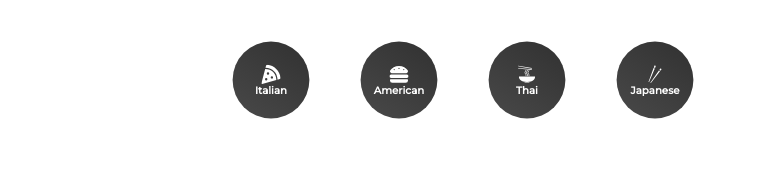
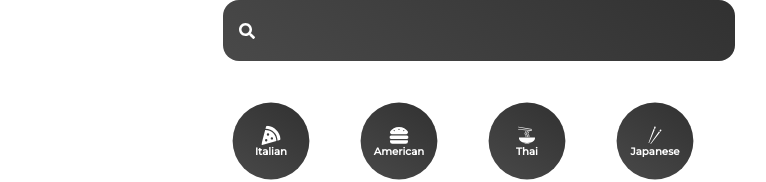
Before and after one commit to khanhhoa20/deliciousss, a React (Create React App) app: page / in a window 1280 px wide. Shown: the top 182 px of the page, without its empty margins (161-927 px from the left). Built offline with nearby package versions, Linux system fonts and the light colour scheme; no server answers.

Commit message:
search component

```diff
--- a/src/App.js
+++ b/src/App.js
@@ -1,11 +1,13 @@
 import Category from "./components/Category";
 import Pages from "./pages/Pages";
 import { BrowserRouter } from 'react-router-dom'
+import Search from "./components/Search";
 
 function App() {
   return (
     <div className="App">
       <BrowserRouter>
+        <Search />
         <Category />
         <Pages />
       </BrowserRouter>
--- a/src/components/Search.jsx
+++ b/src/components/Search.jsx
@@ -1,11 +1,57 @@
 import styled from "styled-components"
 import { useState } from 'react';
 import { FaSearch } from 'react-icons/fa'
+import { useNavigate } from 'react-router-dom'
 
 function Search() {
+    const [input, setInput] = useState("")
+    const navigate = useNavigate()
+    const submitHandler = (e) => {
+        e.preventDefault();
+        navigate('/searched/' + input)
+    }
     return (
-        <div>Search</div>
+        <FormStyle onSubmit={submitHandler}>
+            <div>
+                <FaSearch></FaSearch>
+                <input
+                    onChange={
+                        (e) => setInput(e.target.value)}
+                    type="text"
+                    value={input}
+                />
+
+            </div>
+
+        </FormStyle>
     )
 }
 
+const FormStyle = styled.form`
+margin: 0rem 12rem;
+div{
+
+    width: 100%;
+    position: relative;
+}
+
+input{
+    border: none;
+    background: linear-gradient(35deg, #494949, #313131);
+    font-size:1.5rem;
+    color: white;
+    padding: 1rem 3rem;
+    border: none;
+    border-radius: 1rem;
+    outline:none;
+    width: 100%;
+}
+svg{
+    position: absolute;
+    top: 50%;
+    left: 0%;
+    transform: translate(100%, -50%);
+    color: white;
+}
+`
 export default Search
--- a/src/pages/Pages.jsx
+++ b/src/pages/Pages.jsx
@@ -1,5 +1,6 @@
 import React from 'react'
 import Home from './Home'
+import { Searched } from './Searched'
 import { Route, Routes } from 'react-router-dom'
 import Cuisine from './Cuisine'
 
@@ -9,6 +10,10 @@ function Pages() {
         <Routes>
             <Route path='/' element={<Home />} />
             <Route path='/cuisine/:type' element={<Cuisine />} />
+            <Route
+                path='/searched/:search'
+                element={<Searched />}
+            />
         </Routes>
 
     )
--- /dev/null
+++ b/src/pages/Searched.jsx
@@ -0,0 +1,7 @@
+import React from 'react'
+
+export const Searched = () => {
+    return (
+        <div>Search</div>
+    )
+}
```
